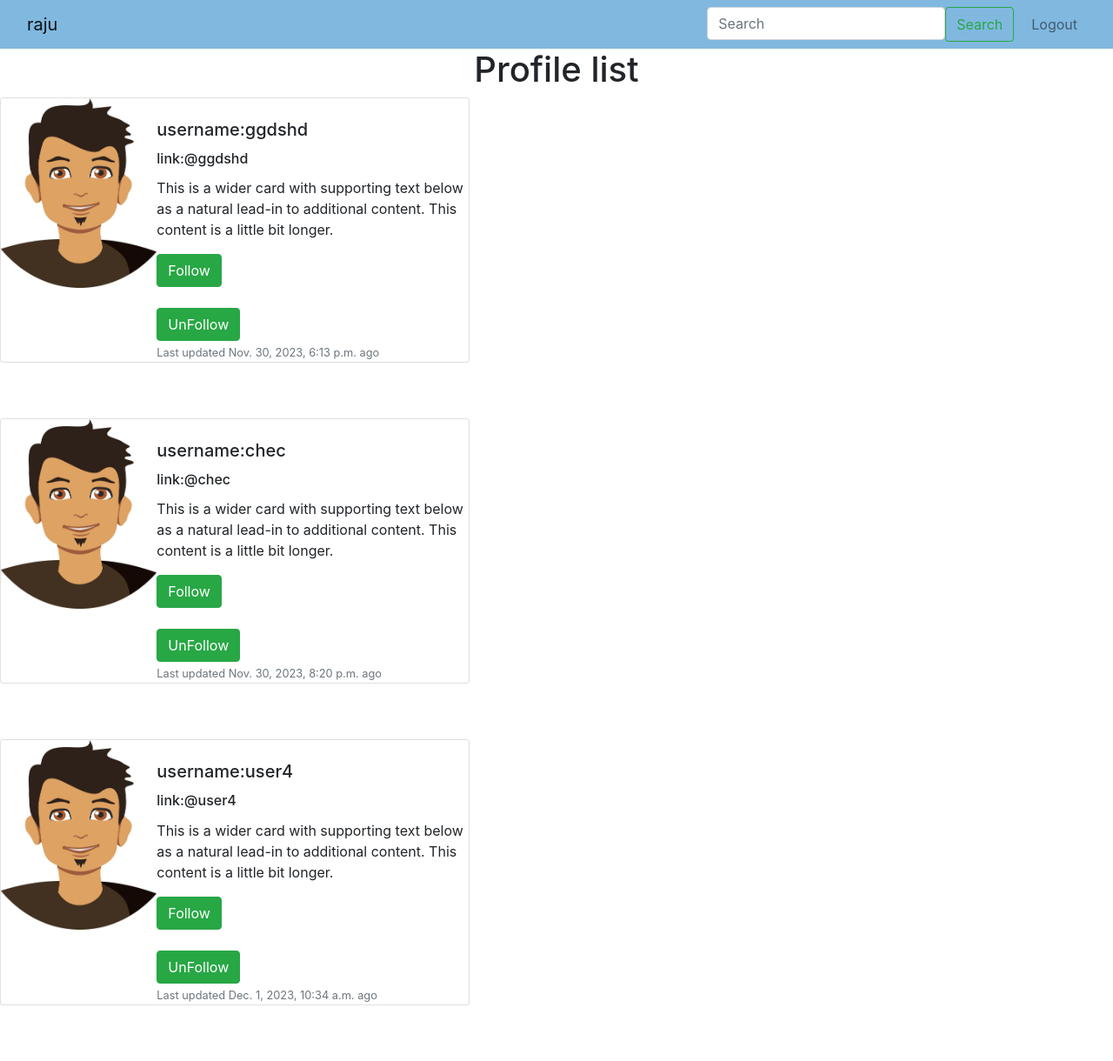
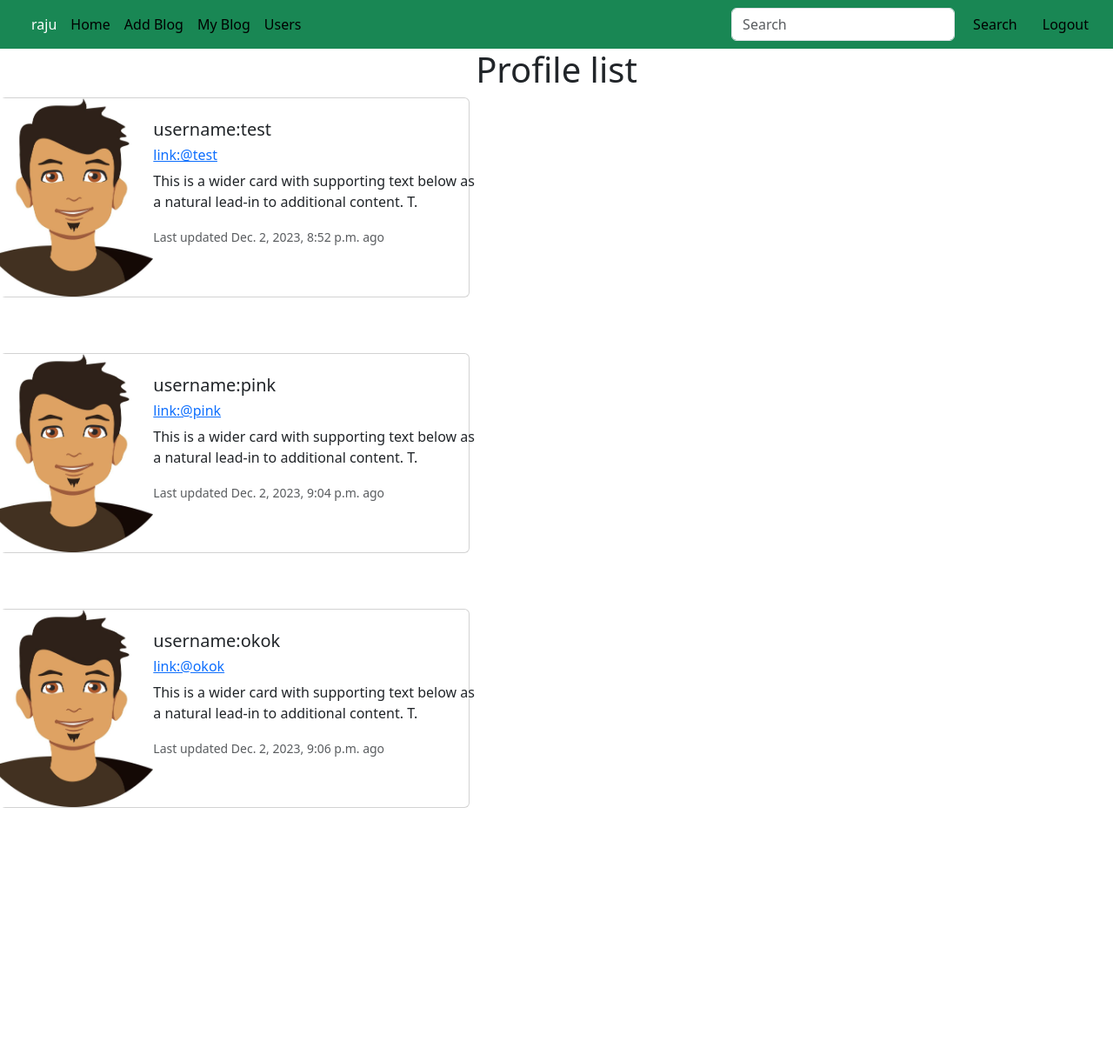
Before and after one commit to rajni04/social_media, a Django app: page /blog/profile_list/ in a window 1280 px wide. Shown: the whole page at 87% size. After the commit the page ends 929 px from the top, so only its background shows below. Run offline with Django 3.2, Linux system fonts and the light colour scheme; a user stored in the database is signed in; data comes from the database, SQL or seed files in the repository; some libraries are stand-ins or nearby versions.

Commit message:
follow system

```diff
--- a/blog/models.py
+++ b/blog/models.py
@@ -7,7 +7,7 @@
 
 class Profile(models.Model):
     user=models.OneToOneField(User, on_delete=models.CASCADE)
-    follow=models.ManyToManyField(User, related_name='followed_by',blank=True)
+    follow=models.ManyToManyField("self", related_name='followed_by',symmetrical=False,blank=True)
     bio=models.TextField(blank=True)
     created = models.DateTimeField(auto_now_add=True)
     updated = models.DateTimeField(auto_now=True)
@@ -29,6 +29,7 @@
     created = models.DateTimeField(auto_now_add=True)
     updated = models.DateTimeField(auto_now=True)
     likes=models.IntegerField(default=0)
+
 
     def get_absolute_url(self):
         return reverse('blog_detail', args=[str(self.id)])
@@ -59,7 +60,7 @@
 
 class Follow(models.Model):
     user = models.ForeignKey(User, related_name='following', on_delete=models.CASCADE)
-    follower = models.ForeignKey(User, related_name='followers', on_delete=models.CASCADE)
+    follower = models.ForeignKey(Profile, related_name='followers', on_delete=models.CASCADE)
     updated_on = models.DateTimeField(auto_now_add=True)
     followed_on = models.DateTimeField(auto_now_add=True)
 
--- a/blog/signals.py
+++ b/blog/signals.py
@@ -7,8 +7,6 @@
 def create_profile(sender, instance, created, **kwargs):
     if created:
         user_profile=Profile(user=instance)
-
-
         user_profile.save()
-        #user_profile.follow.add(instance.profile)
-        #user_profile.save()
+        # user_profile.follow.add(instance.profile)
+        # user_profile.save()
--- a/blog/templates/blog/add_blog.html
+++ b/blog/templates/blog/add_blog.html
@@ -8,5 +8,7 @@
 <form method="post">
     {% csrf_token %}
     {{form|crispy}}
+    <button type="submit" class="btn btn-primary">Submit</button>
+
 </form>
 {% endblock page_content %}
--- a/blog/templates/blog/all_blog.html
+++ b/blog/templates/blog/all_blog.html
@@ -1,4 +1,4 @@
-{% extends 'blog/base.html' %}
+{% extends 'blog/base1.html' %}
 {% block title %}
     <h1>MY BLOG</h1>
 {% endblock title %}
@@ -16,6 +16,7 @@
             <button type='submit' class='btn btn-success'>{{blog.likes}} Like</button>
         </form>
         <h6 style="color:rgb(255, 0, 0);">Published by {{blog.author}} on {{blog.created}}</h6>
+
     {% endfor %}
 <div>
     <span>
--- a/blog/templates/blog/base.html
+++ b/blog/templates/blog/base.html
@@ -9,41 +9,94 @@
 
     <link rel="stylesheet" href="https://cdn.jsdelivr.net/npm/bootstrap@4.4.1/dist/css/bootstrap.min.css" integrity="sha384-Vkoo8x4CGsO3+Hhxv8T/Q5PaXtkKtu6ug5TOeNV6gBiFeWPGFN9MuhOf23Q9Ifjh" crossorigin="anonymous"></head>
 <body>
-    <nav class="navbar navbar-light" style="background-color: #80b8e0;">
+  <!DOCTYPE html>
+{% load static %} <!------This is used to include static files-->
+<html lang="en">
+<head>
+    <meta charset="UTF-8">
+    <meta http-equiv="X-UA-Compatible" content="IE=edge">
+    <meta name="viewport" content="width=device-width, initial-scale=1.0">
+    <link href="https://cdn.jsdelivr.net/npm/bootstrap@5.3.0-alpha1/dist/css/bootstrap.min.css" rel="stylesheet" integrity="sha384-GLhlTQ8iRABdZLl6O3oVMWSktQOp6b7In1Zl3/Jr59b6EGGoI1aFkw7cmDA6j6gD" crossorigin="anonymous">
+    <link rel="stylesheet" href="{% static 'app\css\owl.carousel.min.css' %}"/>
+    <link rel="stylesheet" href="{% static 'app\css\all.min.css' %}"/>
+    <link rel="stylesheet" href="{% static 'app\css\style.css' %}"/>
+
+</head>
+<body>
+
+    <nav class="navbar navbar-expand-lg navbar-dark bg-success">
         <div class="container-fluid">
+          <a class="navbar-brand" href="#"></a>
+          <button class="navbar-toggler" type="button" data-bs-toggle="collapse" data-bs-target="#navbarSupportedContent" aria-controls="navbarSupportedContent" aria-expanded="false" aria-label="Toggle navigation">
+            <span class="navbar-toggler-icon"></span>
+          </button>
+          <div class="collapse navbar-collapse" id="navbarSupportedContent">
+            <ul class="navbar-nav me-auto mb-2 mb-lg-0">
+              <li class="nav-item">
+                {% if request.user.is_authenticated %}
+                <a class="nav-link active" aria-current="page" href="/blog/blog">{{user.username}}</a>
+              </li>
+              <li class="nav-item">
+                <a class="nav-link text-black" href="/blog/blog">Home</a>
+              </li>
+              <li class="nav-item">
+                <a class="nav-link text-black" href="/blog/addblog">Add Blog</a>
+              </li>
+              </li>
+              <li class="nav-item">
+                <a class="nav-link text-black" href="/blog/user_blog/">My Blog</a>
+              </li>
+
+              <li class="nav-item">
+                <a class="nav-link text-black" href="/blog/profile_list/">Users</a>
+              </li>
+
+
+
+
+
+            </ul>
+            {%endif%}
+            <form method ="get" action="/blog/search" class="d-flex">
+              <input class="form-control me-2" type="search" placeholder="Search" aria-label="Search" name="search" id ="search">
+              <button class="btn btn-outline-success text-black" type="submit">Search</button>
+          </div>
+          <ul class="navbar-nav me-auto mb-2 mb-lg-0">
+
+
             {% if request.user.is_authenticated %}
-            <a class="navbar-brand" href="/blog/blog">{{user.username}}
-            </a>
+
+            <li class="nav-item mx-2">
+              <a class="nav-link text-black" href="/logout">Logout</a>
+
+            </li>
             {%else%}
-            <a class="nav-link" href="/sign-up">
-              Sign-up
-        </a>
-          {% endif %}
-          <form method ="get" action="/blog/search" class="d-flex">
-            <input class="form-control me-2" type="search" placeholder="Search" aria-label="Search" name="search" id ="search">
-            <button class="btn btn-outline-success" type="submit">Search</button>
-            <ul class="navbar-nav">
-                {% if request.user.is_authenticated %}
-                <li class="nav-item" style="margin-left:20px; margin-right:10px;">
-                    <a class="nav-link" href="/logout">
-                      Logout
-                </a>
+            <li class="nav-item mx-2">
+              <a class="nav-link text-black" href="/login">Login</a>
 
-                </li>
-              </ul>
-                {% else %}
-                <ul class="navbar-nav">
-                <li class="nav-item"style="margin-left:20px; margin-right:10px;">
-                    <a class="nav-link" href="/login">
-                      Login
-                </a>
-                </li>
-
-                {% endif %}
-
-          </form>
+            </li>
+            <li class="nav-item">
+              <a class="nav-link text-black" href="/sign-up">Signup</a>
+            </li>
+            {%endif%}
+          </ul>
         </div>
       </nav>
+
+
+
+    <script src="https://cdn.jsdelivr.net/npm/@popperjs/core@2.11.6/dist/umd/popper.min.js" integrity="sha384-oBqDVmMz9ATKxIep9tiCxS/Z9fNfEXiDAYTujMAeBAsjFuCZSmKbSSUnQlmh/jp3" crossorigin="anonymous"></script>
+    <script src="https://cdn.jsdelivr.net/npm/bootstrap@5.3.0-alpha1/dist/js/bootstrap.min.js" integrity="sha384-mQ93GR66B00ZXjt0YO5KlohRA5SY2XofN4zfuZxLkoj1gXtW8ANNCe9d5Y3eG5eD" crossorigin="anonymous"></script>
+    <script src=https://cdnjs.cloudflare.com/ajax/libs/jquery/3.6.4/jquery.min.js></script>
+    <link rel="stylesheet" href="{% static 'app\js\all.min.js' %}"/>
+    <link rel="stylesheet" href="{% static 'app\js\myscript.js' %}"/>
+    <link rel="stylesheet" href="{% static 'app\js\owl.carousel.min.js' %}"/>
+
+
+
+
+</body>
+</html>
     {% block content %}
     {% endblock content %}
 
--- a/blog/templates/blog/profile_list.html
+++ b/blog/templates/blog/profile_list.html
@@ -20,21 +20,9 @@
           <div class="col-md-8">
             <br class="card-body">
               <h5 class="card-title"> username:{{profile.user.username}}</h5>
-              <h6 class="card-title">link:@{{profile.user.username|lower}}
+              <h6 class="card-title"><a href= "{% url 'profile' profile.user.id %}">link:@{{profile.user.username|lower}}</a>
             </h6>
-              <p class="card-text">This is a wider card with supporting text below as a natural lead-in to additional content. This content is a little bit longer.</p>
-              <form action="{% url 'follow_unfollow_user' %}" method=POST>
-                {% csrf_token %}
-                <input type="hidden" name="profile_pk" value="{{user.pk}}">
-
-                <button type='submit' class='btn btn-success'> Follow</button>
-              </form>
-            </br>
-            <form action="{% url 'follow_unfollow_user' %}" method=POST>
-                {% csrf_token %}
-            <input type="hidden" name="profile_pk" value="{{user.pk}}">
-            <button type='submit' class='btn btn-success'>UnFollow</button>
-            </form>
+              <p class="card-text">This is a wider card with supporting text below as a natural lead-in to additional content. T.</p>
 
               <p class="card-text"><small class="text-muted">Last updated {{profile.updated}} ago</small></p>
             </div>
--- a/blog/templates/blog/search.html
+++ b/blog/templates/blog/search.html
@@ -1,6 +1,6 @@
 {% extends 'blog/base.html' %}
 {% block content %}
-<h1>{{blogs.title }}</h1>
+<h1>MY BLOG</h1>
 {% endblock content %}
 {% block page_content %}
 {% for post in blogs  %}
--- a/blog/urls.py
+++ b/blog/urls.py
@@ -1,7 +1,7 @@
 from django.urls import path, include
 from blog.views import (
     blog, blog_detail,share_post,search,likeBlog,
-    addBlog,updateBlog,delete_post,profile_list,follow_unfollow_user,
+    addBlog,updateBlog,delete_post,profile_list,profile,
     user_blog)
 
 urlpatterns = [
@@ -16,6 +16,5 @@
     path('search/', search, name='search'),
     path('profile_list/', profile_list, name='profile_list'),
     path('user_blog/',user_blog,name='user_blog'),
-
-    path('follow_unfollow_user/', follow_unfollow_user, name='follow_unfollow_user'),
+    path('profile/<int:pk>/', profile, name='profile'),
 ]
--- a/blog/views.py
+++ b/blog/views.py
@@ -7,19 +7,13 @@
 from django.contrib.auth.decorators import login_required
 from django.db.models import Q
 from django.contrib import messages
-import logging
 # Get an instance of a logger
-logger = logging.getLogger(__name__)
-
 # Create your views here.
-
 def blog(request):
     blog = Blog.objects.all().order_by("-created")
     paginator = Paginator(blog, 5)
     page_number = request.GET.get('page')
     page_obj = paginator.get_page(page_number)
-
-
     context = {
         "blogs": page_obj,
     }
@@ -35,7 +29,6 @@
 #create post api
 @login_required(login_url="/login")
 def addBlog(request):
-
     form=blogForm()
     if request.method=='POST':
         form=blogForm(request.POST,request.FILES)
@@ -46,7 +39,6 @@
         'form':form,
     }
     return render(request,'blog/add_blog.html',context)
-
 
 #edit blog
 @login_required(login_url="/login")
@@ -68,12 +60,12 @@
     except Exception as e:
         print(e)
     return render(request,'blog/edit_blog.html',context)
+
 @login_required(login_url="/login")
 def delete_post(request,pk):
     blog=Blog.objects.get(id=pk)
     blog.delete()
     return redirect('/')
-
 
 @login_required(login_url="/login")
 def blog_detail(request, pk):
@@ -109,6 +101,7 @@
         return render(request, 'blog/profile_list.html',context)
     else:
         return redirect('/')
+
 @login_required(login_url="/login")
 def share_post(request, id):
     post = Blog.objects.get(id=id)
@@ -134,29 +127,35 @@
         form = EmailPostForm()
     return render(request, 'blog/share.html', {'post': post,
                                                     'form': form,
-                                                    'sent':sent})
+                                                  'sent':sent})
 def search(request):
     search_blog=request.GET.get('search')
     if search_blog:
-        blogs= Blog.objects.filter(Q(title__icontains=search_blog)|Q(author__username__icontains=search_blog))
-    else:
-        messages.warning(request, "No search results found. Please refine your query.")
-    return render(request, 'blog/search.html', {'blogs':blogs})
-def follow_unfollow_user(request):
-    if request.method=='POST':
-        my_profile = Profile.objects.get(user=request.user)
-        profile_pk=request.POST.get('profile_pk')
-        print(f"ddd--{profile_pk}----")
-        obj=Profile.objects.get(pk=profile_pk)
-        print("obj--",obj)
-        if obj.user in my_profile.follow.all():
-            my_profile.follow.remove(obj.user)
-        else:
-            my_profile.follow.add(obj.user)
-        return redirect(request.META.get('HTTP_REFERER'))
-    return redirect('blog/profile_list.html')
+        blog= Blog.objects.filter(Q(title__icontains=search_blog)|Q(author__username__icontains=search_blog))
+    return render(request, 'blog/search.html')
 
-#@login_required(login_url='/loginn')
+def profile(request, pk):
+	if request.user.is_authenticated:
+		profile = Profile.objects.get(user_id=pk)
+		if request.method == "POST":
+			# Get current user
+			current_user_profile = request.user.profile
+			# Get form data
+			action = request.POST['follow']
+			# Decide to follow or unfollow
+			if action == "unfollow":
+				current_user_profile.follow.remove(profile)
+			elif action == "follow":
+				current_user_profile.follow.add(profile)
+			# Save the profile
+			current_user_profile.save()
+
+		return render(request, "blog/profile.html", {"profile":profile})
+	else:
+		messages.success(request, ("You Must Be Logged In To View This Page..."))
+		return redirect('/')
+
+@login_required(login_url='/loginn')
 def user_blog(request):
     blogs = Blog.objects.filter(author=request.user)
     print("blog",blogs)
```
Also changed, not shown: blog/templates/blog/base1.html (+81 -34 lines), blog/templates/blog/profile_ard.html (deleted, +0 -58 lines), blog/migrations/0001_initial.py, blog/migrations/0002_auto_20231129_2153.py (deleted), blog/migrations/0003_blog_likes.py (deleted), blog/migrations/0004_followers_profile.py (deleted), blog/migrations/0005_delete_followers.py (deleted), blog/migrations/0006_alter_profile_bio.py (deleted), blog/migrations/0007_follow.py (deleted), blogpro/settings.py (line endings or trailing spaces), db.sqlite3.
